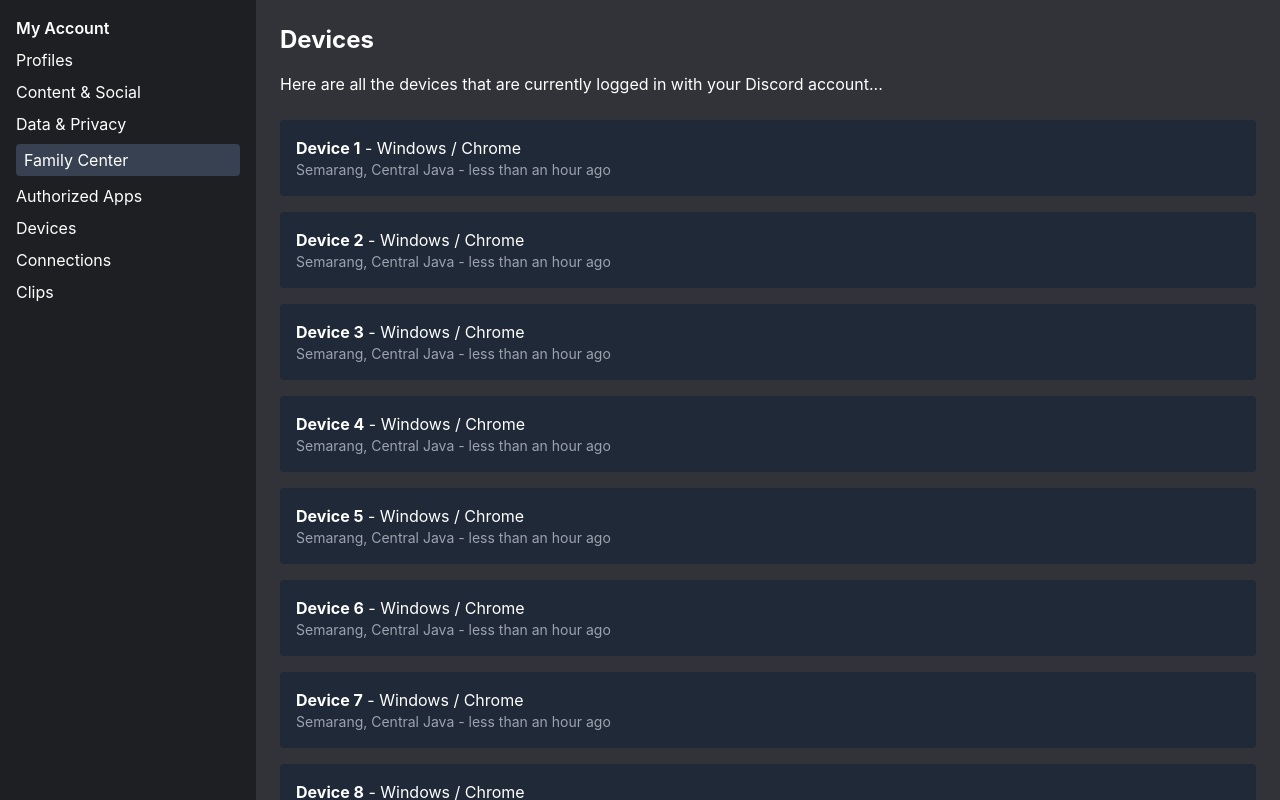
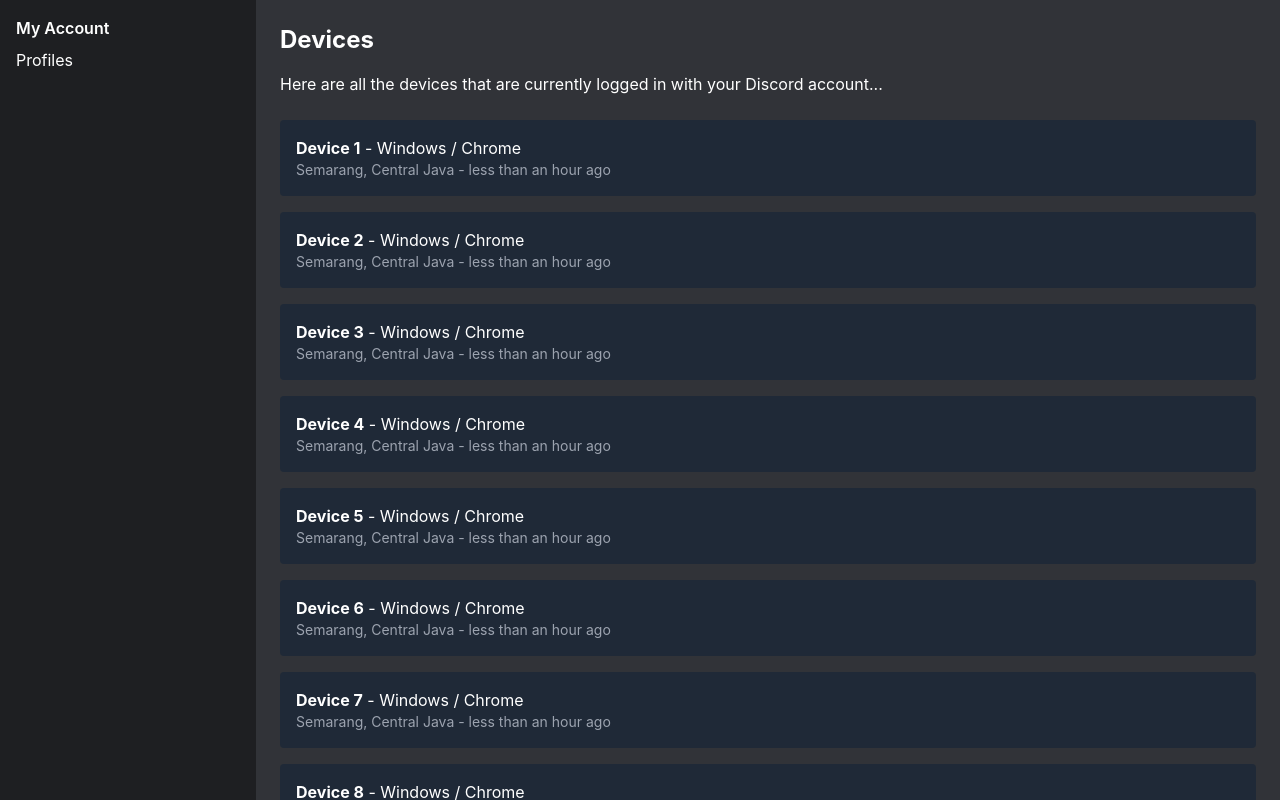
Before and after one commit to WasnDChii4/SosairoSosmed-ComingSoon-, a React (Create React App) app in the folder frontend-sosairo/: page /settings in a window 1280 px wide. Built offline with nearby package versions, Linux system fonts and the light colour scheme.

Commit message:
update fitur setting

```diff
--- a/frontend-sosairo/src/Layout/SettingsLayoutPage.jsx
+++ b/frontend-sosairo/src/Layout/SettingsLayoutPage.jsx
@@ -8,13 +8,13 @@
       <ul className="space-y-2">
         <li className="font-semibold">My Account</li>
         <li>Profiles</li>
-        <li>Content & Social</li>
+        {/* <li>Content & Social</li>
         <li>Data & Privacy</li>
         <li className="bg-gray-700 px-2 py-1 rounded">Family Center</li>
         <li>Authorized Apps</li>
         <li>Devices</li>
         <li>Connections</li>
-        <li>Clips</li>
+        <li>Clips</li> */}
       </ul>
     </aside>
 
```
